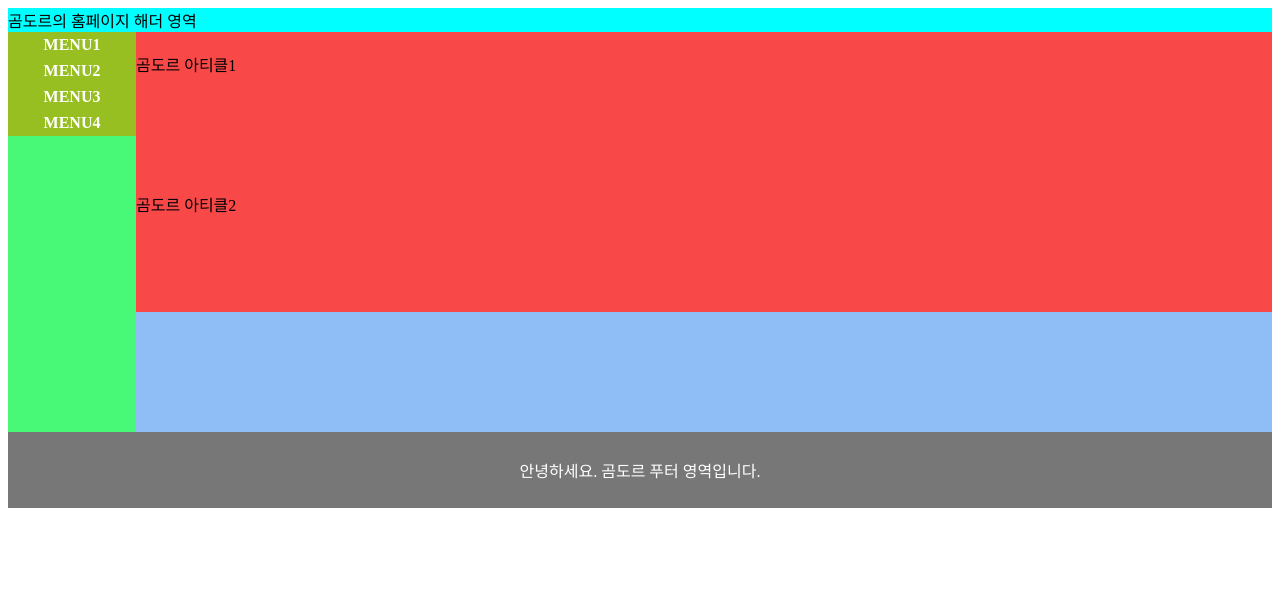
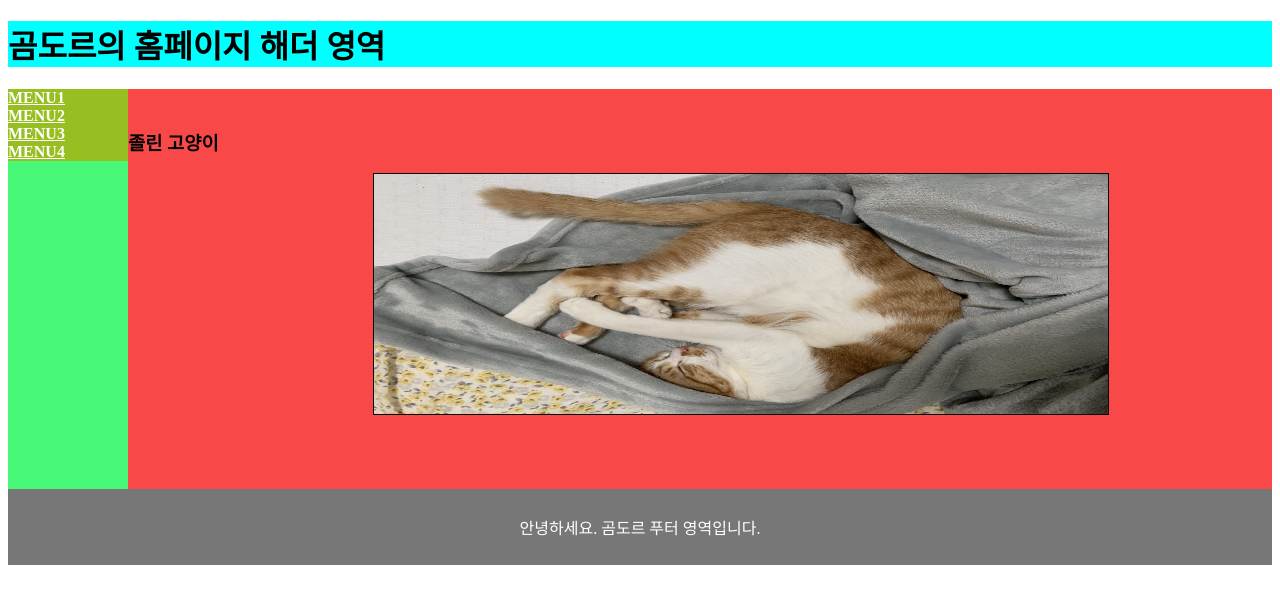
Before and after one commit to kokrok/Gomdor, a plain HTML site: page index.html in a window 1280 px wide. Drawn offline with Linux system fonts and the light colour scheme.

Commit message:
Add files via upload

```diff
--- a/index.html
+++ b/index.html
@@ -8,7 +8,9 @@
     <link rel="stylesheet" type="text/css" href="style.css" />
 </head>
 <body>
-    <header>곰도르의 홈페이지 해더 영역</header>
+    <header>
+        <h1>곰도르의 홈페이지 해더 영역</h1>
+    </header>
     <main>
         <nav>
             <ul>
@@ -19,8 +21,10 @@
             </ul>
         </nav>
         <section>
-            <article>곰도르 아티클1</article>
-            <article left="600px">곰도르 아티클2</article>
+            <article>
+                <h1>졸린 고양이</h1>
+                <img src="/잠든 고양이.jpg" alt="이미지 불러오기 실패">
+            </article>
         </section>
     </main>
     <footer><p>안녕하세요. 곰도르 푸터 영역입니다.</p></footer>
--- a/style.css
+++ b/style.css
@@ -17,7 +17,7 @@ section{
     background-color: #8fbdf5;
 }
 article{
-    height: 100px;
+    height: 100%;
     position: TOP;
     padding: 20px;
     background-color: #f94848;
@@ -36,12 +36,14 @@ a:link, a:visited{
     color: #FFFFFF;
     background-color: #98bf21;
     width: 120px;
-    text-align:center;/*텍스트 가로방향 정렬을 중간으로*/
-    padding: 4px;/*텍스트 링크영역 안쪽에 4픽셀의 여백 부여*/
-    text-decoration: none;/*링크 걸린 텍스트의 밑줄을 없앰*/
-    text-transform: uppercase;/*영문 글자를 대문자로 표현*/
 }
 
 a:hover{
     background-color: #7A991A;
 }
+img {
+    margin-left: 20%;
+    width:60%;
+    height:60%;
+    border: solid 1px black;
+}
```
Also changed, not shown: 잠든 고양이.jpg (added).
